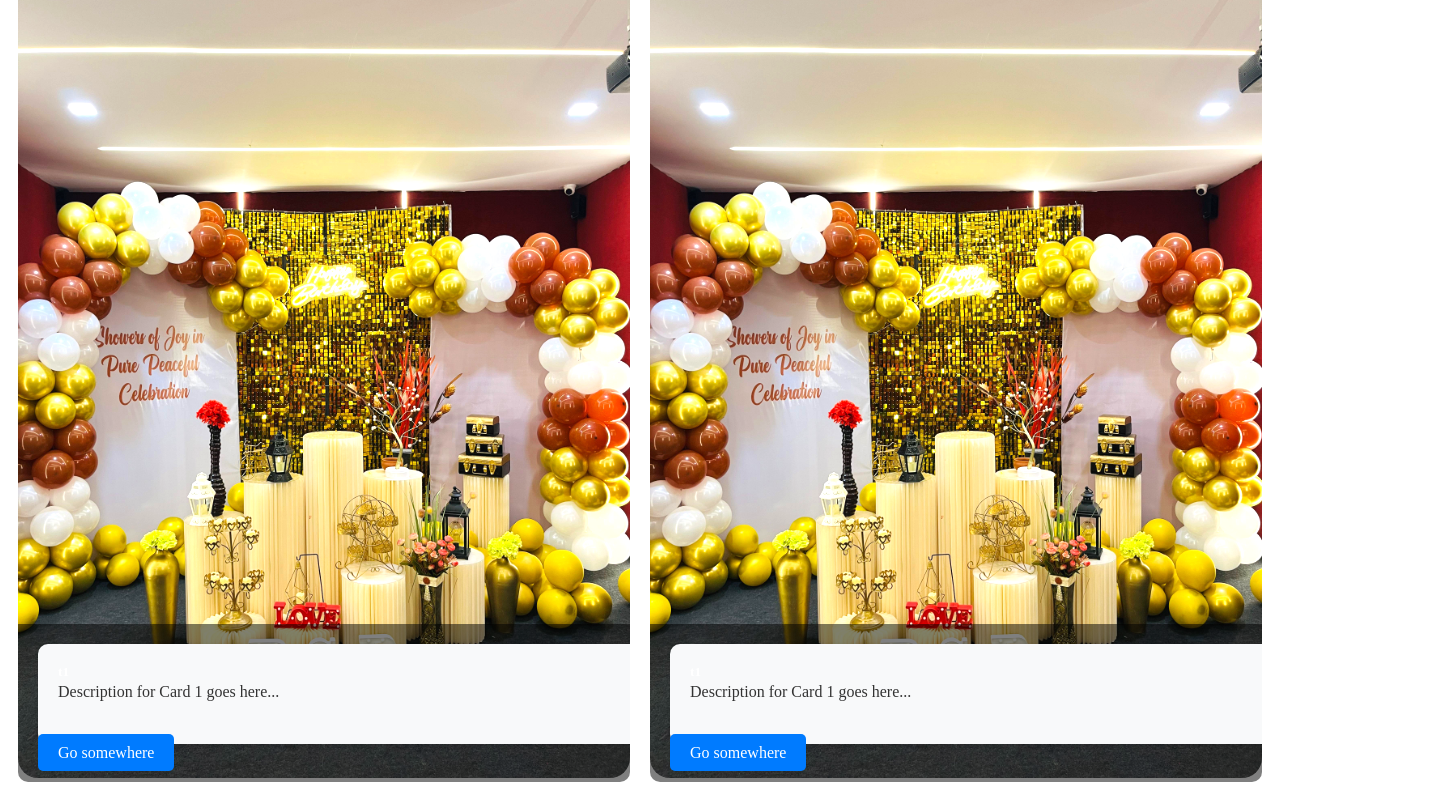
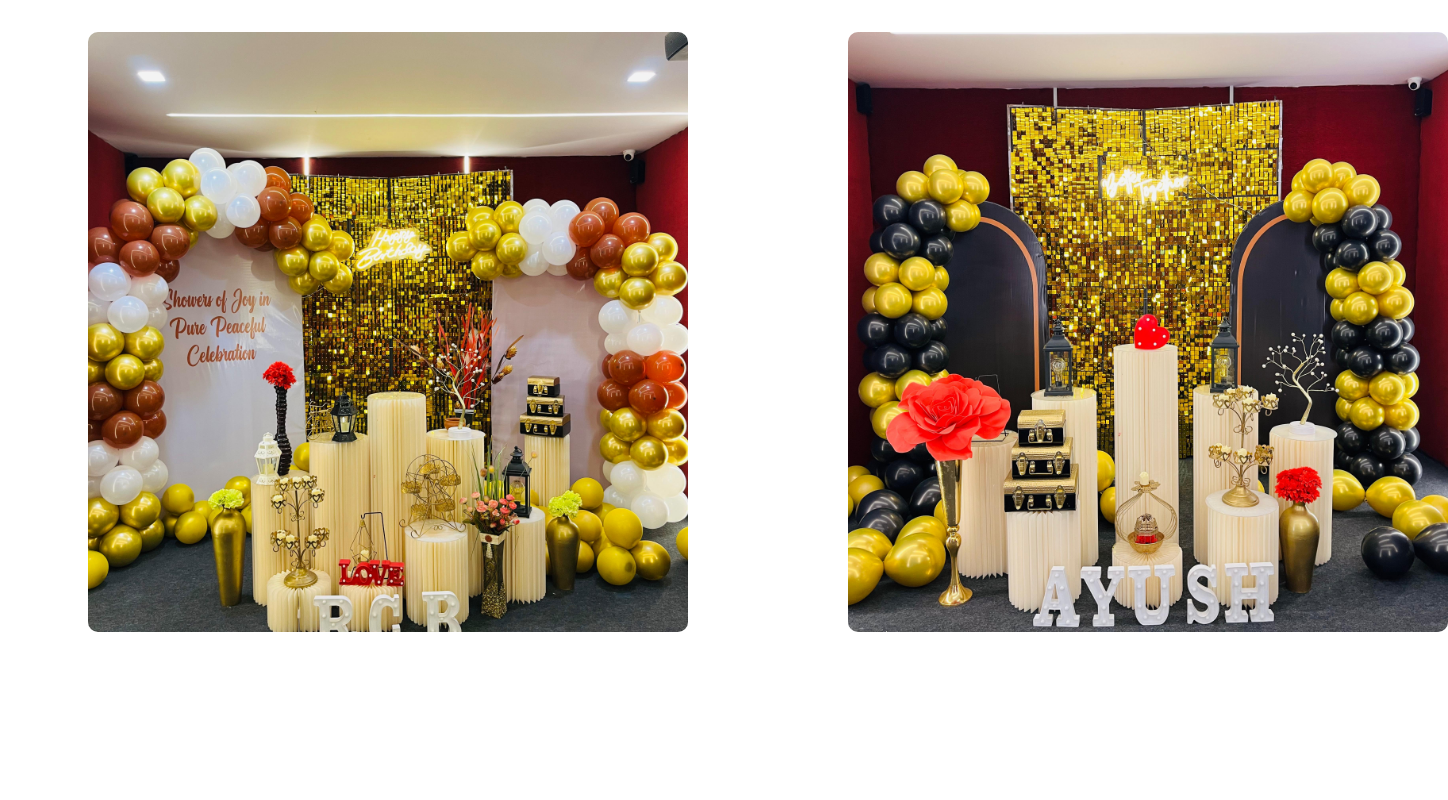
Before and after one commit to aheesh13/rcb-event, a React (Create React App) app: page /cards in a window 1280 px wide. Shown: the part 270-1070 px from the top of the page, 1448 px wide, since content can reach past the window. After the commit the page ends 990 px from the top, so only its background shows below. Built offline with nearby package versions, Linux system fonts and the light colour scheme.

Commit message:
Added 2 new side by side images with the overlay of Description and book button in home page

```diff
--- a/src/App.js
+++ b/src/App.js
@@ -14,7 +14,7 @@ const App = () => {
         <Routes>
           <Route path="/" element={<CustomCarousel />} />
           <Route path="/contact" element={<ContactUs />} />
-          <Route path="/terms" element={<Cards/>} />
+          <Route path="/terms" element={<RefundPolicy/>} />
           <Route path="/cards" element={<Cards/>}/>
         </Routes>
       </div>
--- a/src/Components/Card.js
+++ b/src/Components/Card.js
@@ -1,18 +1,18 @@
+// Card.js
 import React from "react";
 import "../CustomCss/Card.css"; // Import the CSS file
 
 const Card = ({ imageUrl, title, description }) => {
   return (
     <div className="card">
-      <img className="card-img-top" src={imageUrl} alt="Card image cap" />
-      <div className="overlay">
-        <div className="content">
-          <h5 className="card-title">{title}</h5>
-          <p className="card-text">{description}</p>
+      <div className="image-container">
+        <img className="card-img" src={imageUrl} alt="Card image" />
+        <div className="overlay">
+          <div className="content">
+            <p className="card-text">{description}</p>
+            <a href="#" className="btn">Go somewhere</a>
+          </div>
         </div>
-        <a href="#" className="btn btn-primary">
-          Go somewhere
-        </a>
       </div>
     </div>
   );
--- a/src/Components/Cards.js
+++ b/src/Components/Cards.js
@@ -1,19 +1,22 @@
+// Cards.js
 import React from "react";
 import Card from "./Card";
 import image1 from "../Images/Img1.jpeg";
 import image2 from "../Images/Img2.jpeg";
 
-const Cards = ({ imageUrl, title, description }) => {
+const Cards = () => {
   return (
-        <div  className="card-container">
+    <div className="card-container">
       <Card
         imageUrl={image1}
-      title="t1"
-        description="Description for Card 1 goes here..."/>
+        title="Title 1"
+        description="Description for Card 1 goes here..."
+      />
       <Card
-      imageUrl={image1}
-      title="t1"
-        description="Description for Card 1 goes here..."/>
+        imageUrl={image2}
+        title="Title 2"
+        description="Description for Card 2 goes here..."
+      />
     </div>
   );
 };
--- a/src/Components/Carousal.js
+++ b/src/Components/Carousal.js
@@ -4,6 +4,7 @@ import 'slick-carousel/slick/slick.css';
 import 'slick-carousel/slick/slick-theme.css';
 import '../CustomCss/Carousel.css';
 import AdditionalContent from './AdditionalContent';
+import Cards from './Cards';
 
 const CustomCarousel = () => {
   const settings = {
@@ -41,6 +42,9 @@ const CustomCarousel = () => {
         </div>
       </Slider>
       <AdditionalContent />
+      <div className='home-card-container'>
+           <Cards/>
+        </div>
     </div>
   );
 };
--- a/src/Components/MenuComponent.js
+++ b/src/Components/MenuComponent.js
@@ -5,7 +5,9 @@ const Menu = () => {
   return (
     <div className="menu">
       <div className="logo">
+      <Link to="/" className="nav-link">
       <img src="/Images/logo.png" alt="RCB Logo" className='logo'/>
+      </Link>
       </div>
       <div className="navigation">
         <Link to="/" className="nav-link">
--- a/src/CustomCss/Card.css
+++ b/src/CustomCss/Card.css
@@ -1,56 +1,67 @@
+/* Card.css */
 .card {
-    position: relative;
-    overflow: hidden;
-    border-radius: 10px;
-    margin: 10px;
+  margin: 80px;
 }
 
-  .card-img-top {
+.image-container {
+  position: relative;
+  width: 600px; /* Set the width of the image container */
+  height: 600px; /* Set the height of the image container */
+}
+
+.card-img {
   width: 100%;
+  height: 100%;
   object-fit: cover;
-    border-radius: 20px;
-    filter: brightness(120%);
+  border-radius: 10px;
 }
 
 .overlay {
   position: absolute;
-    bottom: 0;
+  top: 0;
   left: 0;
   width: 100%;
-    padding: 20px;
-    background-color: rgba(0, 0, 0, 0.5); /* Semi-transparent overlay */
+  height: 100%;
+  display: flex;
+  justify-content: center;
+  align-items: center;
+
+  opacity: 0;
+  transition: opacity 0.3s ease;
 }
 
-  .card-description {
-    position: absolute;
-    bottom: 0;
-    left: 0;
-    padding: 20px;
+.card:hover .overlay {
+  opacity: 1;
 }
 
-  .card-title,
-  .card-text {
-    color: #fff;
-    margin: 0; /* Reset margin */
+.content {
+  text-align: center;
+  background-color:transparent;
 }
 
 .card-text {
-    margin-bottom: 20px;
+  color: whitesmoke !important;
+  font-size: 30px !important;
+  line-height: 1.5 !important;
+  padding: 20px !important;
+  border-radius: 10px !important;
 }
+
 
 .btn {
   text-decoration: none;
-    padding: 10px 20px;
+  padding: 10px 10px;
   color: #fff;
-    background-color: #007bff;
+  background-color: rgba(0, 123, 255, 0.7); /* Transparent blue */
   border-radius: 5px;
   transition: background-color 0.3s ease;
+  margin-top: 20px;
 }
 
 .btn:hover {
-    background-color: #0056b3;
+  background-color: rgba(0, 123, 255, 0.9); /* Darker transparent blue */
 }
 
 .card-container {
-    display: flex;
+  display: flex; /* Display children side by side */
 }
```
Lines whose indentation alone changed are shown as unchanged.
